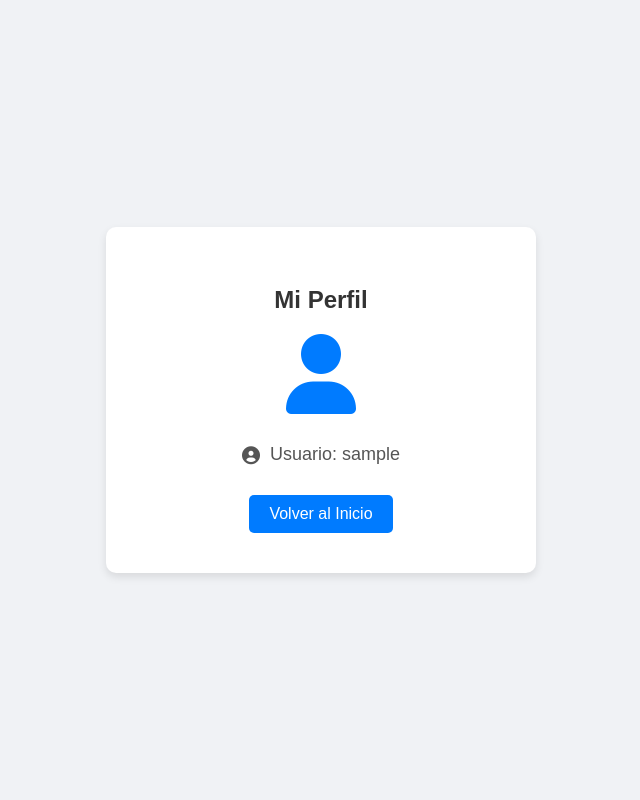
After one commit to Elghettoboy/ProyectoFlask, a Flask app: page /miperfil in a window 1280 px wide. The commit adds this page. Shown: the whole page, without its empty margins (319-959 px from the left). Run offline with Flask 3, Linux system fonts and the light colour scheme; the visitor is signed in with stand-in values (Sample User, id 1).

Commit message:
Actualización

```diff
--- a/app.py
+++ b/app.py
@@ -103,3 +103,14 @@ def register():
 def logout():
     logout_user() #cerramos la sesión del usuario con Flask-Login
     return redirect(url_for('login'))
+
+#ruta para mostrar mi perfil
+@app.route('/miperfil')
+@login_required
+def miperfil():
+    return render_template('miperfil.html')
+
+@app.route('/protegida')
+@login_required
+def protegida():
+    return render_template('protegida.html')
--- /dev/null
+++ b/static/miperfil.css
@@ -0,0 +1,62 @@
+
+body {
+    font-family: 'Arial', sans-serif;
+    background-color: #f0f2f5;
+    display: flex;
+    justify-content: center;
+    align-items: center;
+    height: 100vh;
+    margin: 0;
+}
+
+
+.perfil-container {
+    background-color: #ffffff;
+    padding: 40px;
+    border-radius: 10px;
+    box-shadow: 0 4px 8px rgba(0, 0, 0, 0.1);
+    text-align: center;
+    width: 350px;
+}
+
+.perfil-container h2 {
+    margin-bottom: 20px;
+    color: #333;
+}
+
+
+.profile-icon {
+    font-size: 80px;
+    color: #007bff;
+    margin-bottom: 30px;
+}
+
+
+.info-usuario {
+    display: flex;
+    align-items: center;
+    justify-content: center;
+    font-size: 18px;
+    margin-bottom: 30px;
+    color: #555;
+}
+
+.info-usuario i {
+    margin-right: 10px;
+    color: #555;
+}
+
+
+.boton-volver {
+    display: inline-block;
+    padding: 10px 20px;
+    background-color: #007bff;
+    color: #ffffff;
+    text-decoration: none;
+    border-radius: 5px;
+    transition: background-color 0.3s ease;
+}
+
+.boton-volver:hover {
+    background-color: #0056b3;
+}
--- a/templates/login.html
+++ b/templates/login.html
@@ -5,7 +5,7 @@
     <meta charset="UTF-8">
     <title>Inicio de Sesión</title>
     <link href="https://cdnjs.cloudflare.com/ajax/libs/font-awesome/6.0.0-beta3/css/all.min.css" rel="stylesheet">
-    <link rel="stylesheet" href="../static/login.css">
+    <link rel="stylesheet" href="{{url_for('static', filename='login.css') }}">
 </head>
 
 <body>
--- /dev/null
+++ b/templates/miperfil.html
@@ -0,0 +1,23 @@
+<!DOCTYPE html>
+<html lang="es">
+<head>
+    <meta charset="UTF-8">
+    <title>Mi Perfil</title>
+    <link rel="stylesheet" href="{{ url_for('static', filename='miperfil.css') }}">
+    <link rel="stylesheet" href="https://cdnjs.cloudflare.com/ajax/libs/font-awesome/6.0.0-beta3/css/all.min.css">
+</head>
+<body>
+    <div class="perfil-container">
+        <h2>Mi Perfil</h2>
+
+        <i class="fas fa-user profile-icon"></i>
+
+        <div class="info-usuario">
+            <i class="fas fa-user-circle"></i>
+            <span>Usuario: {{ current_user.username }}</span>
+        </div>
+
+        <a href="{{ url_for('inicio') }}" class="boton-volver">Volver al Inicio</a>
+    </div>
+</body>
+</html>
```
Also changed, not shown: static/protegida.css (added, +168 -0 lines), templates/formulario.html (deleted, +0 -27 lines), templates/protegida.html (+45 -6 lines).
